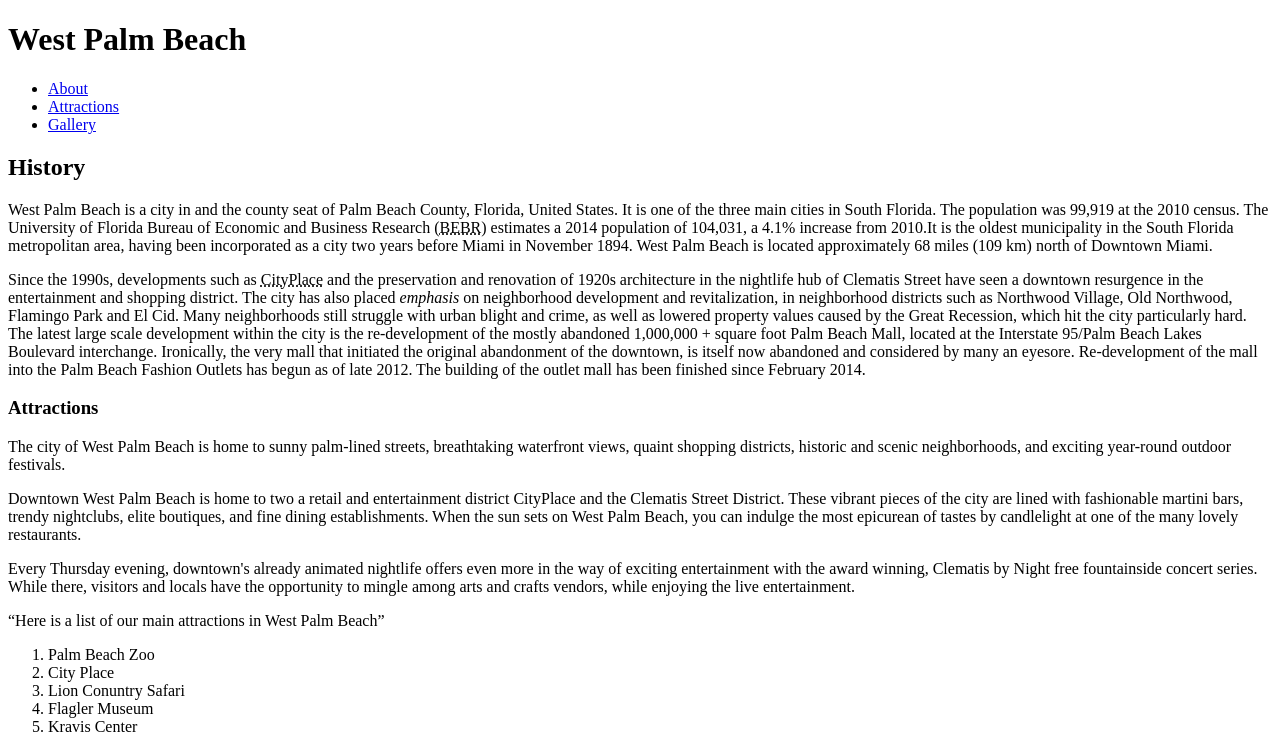
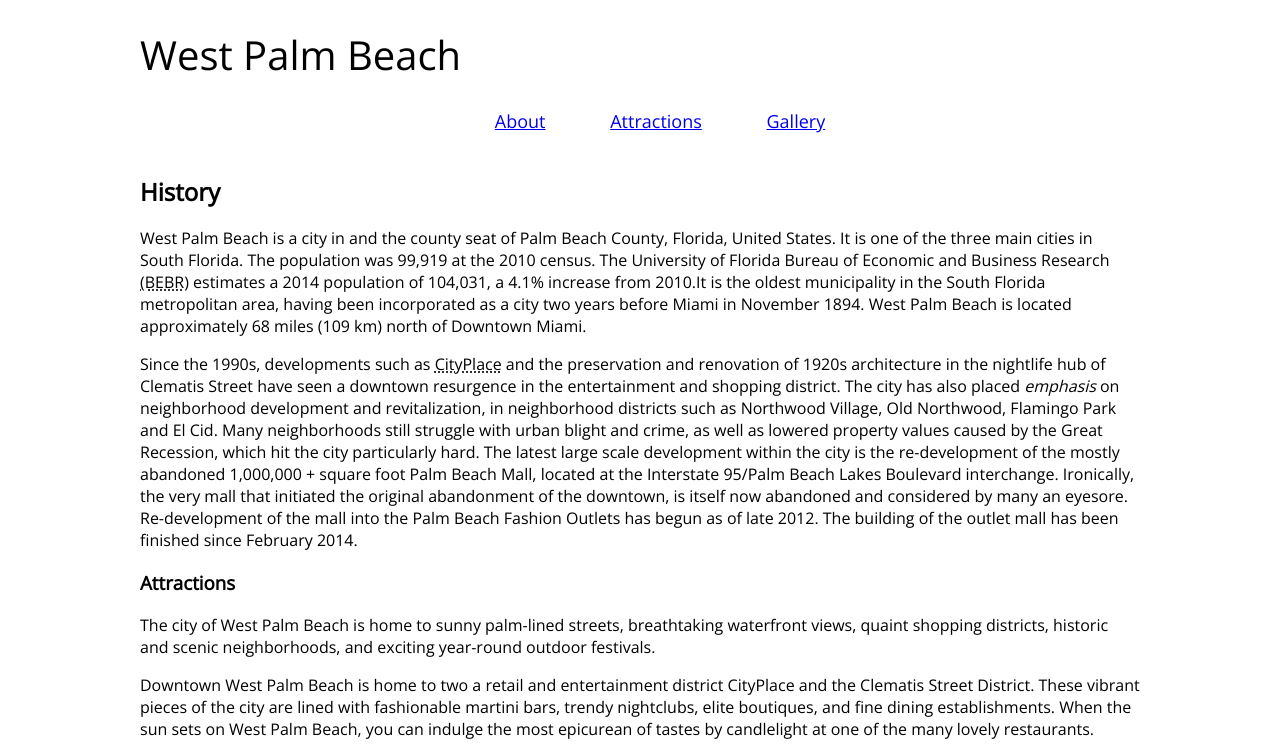
Before and after one commit to shamanbarnes/dws1, a plain HTML site: page index.html in a window 1280 px wide. Shown: the top 749 px of the page. Drawn offline with nearby package versions, Linux system fonts and the light colour scheme; files that its build step writes are made by us from their sources.

Commit message:
adding css for styling

```diff
--- a/index.html
+++ b/index.html
@@ -3,7 +3,8 @@
 	<head>
 		<meta charset="utf-8"/>
 		<title>West Palm Beach</title>
-		<link rel="stylesheet" type="text/css" href="css/styles.css">
+		<link rel="stylesheet" type="text/css" href="styles.css">
+		<link href='http://fonts.googleapis.com/css?family=Open+Sans:300' rel='stylesheet' type='text/css'>
 	</head>
 	<body>
 		<header>
--- a/styles.css
+++ b/styles.css
@@ -0,0 +1,37 @@
+
+body{
+	margin: 0 auto;
+	width: 1000px;
+	font-family: 'Open Sans', sans-serif;
+}
+
+
+nav{
+	position: relative;
+	text-align: center;
+	width: 1000px;
+	height: 2.55556em;
+	margin: 0 auto 1em;
+	z-index: 9999;
+	font-size: 18px;
+}
+
+nav ul li{
+	width: 1000px;
+	list-style-type: none;
+	display: inline;
+	margin: 30px;
+}
+
+h1{
+	font-size: 40px;
+	font-family: 'Open Sans', sans-serif;
+	font-weight: 300;
+}
+
+footer{
+	text-align: center;
+	width: 1000px;
+	margin: 0 auto 1em;
+	position: relative;
+}
```
